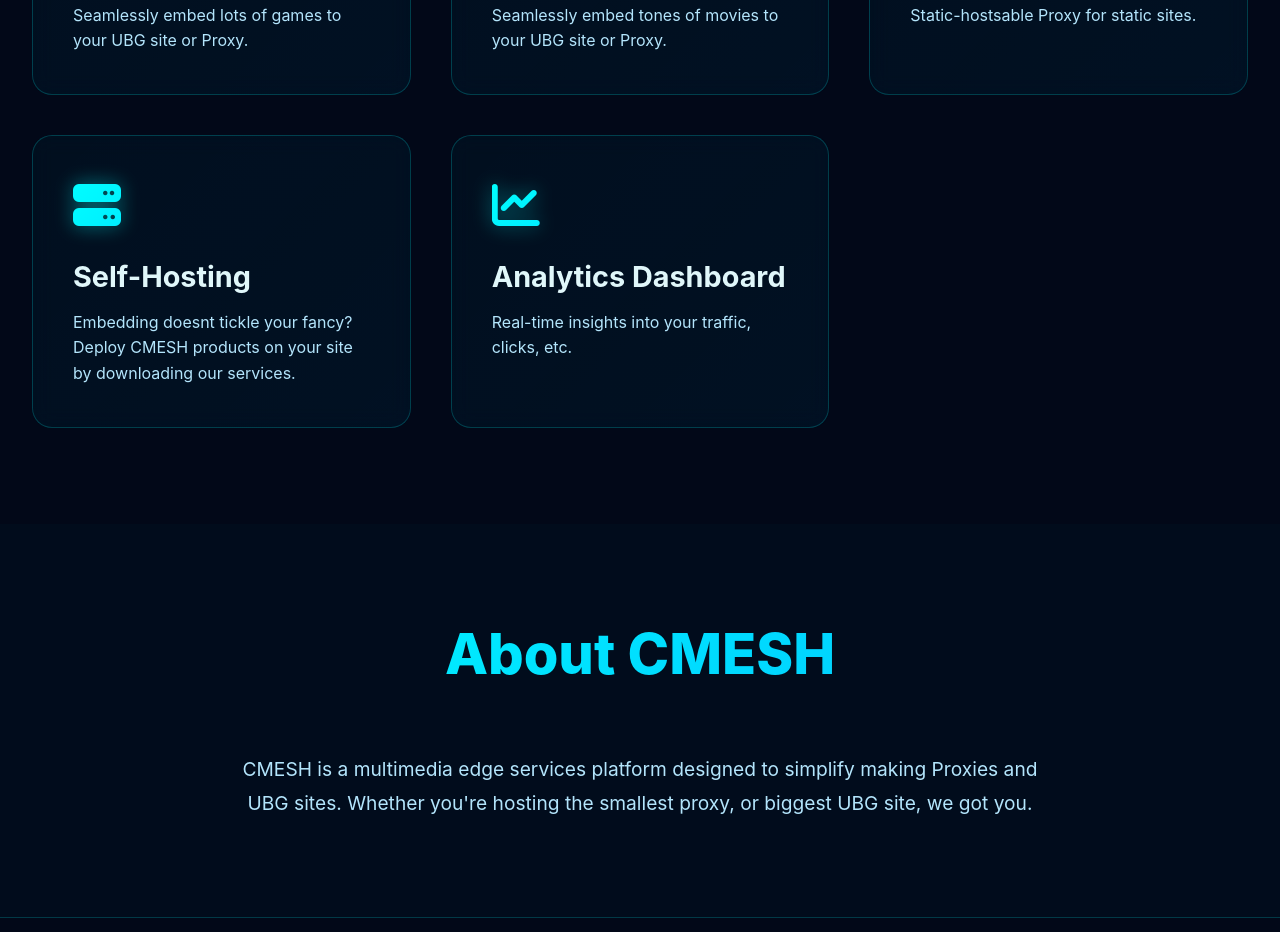
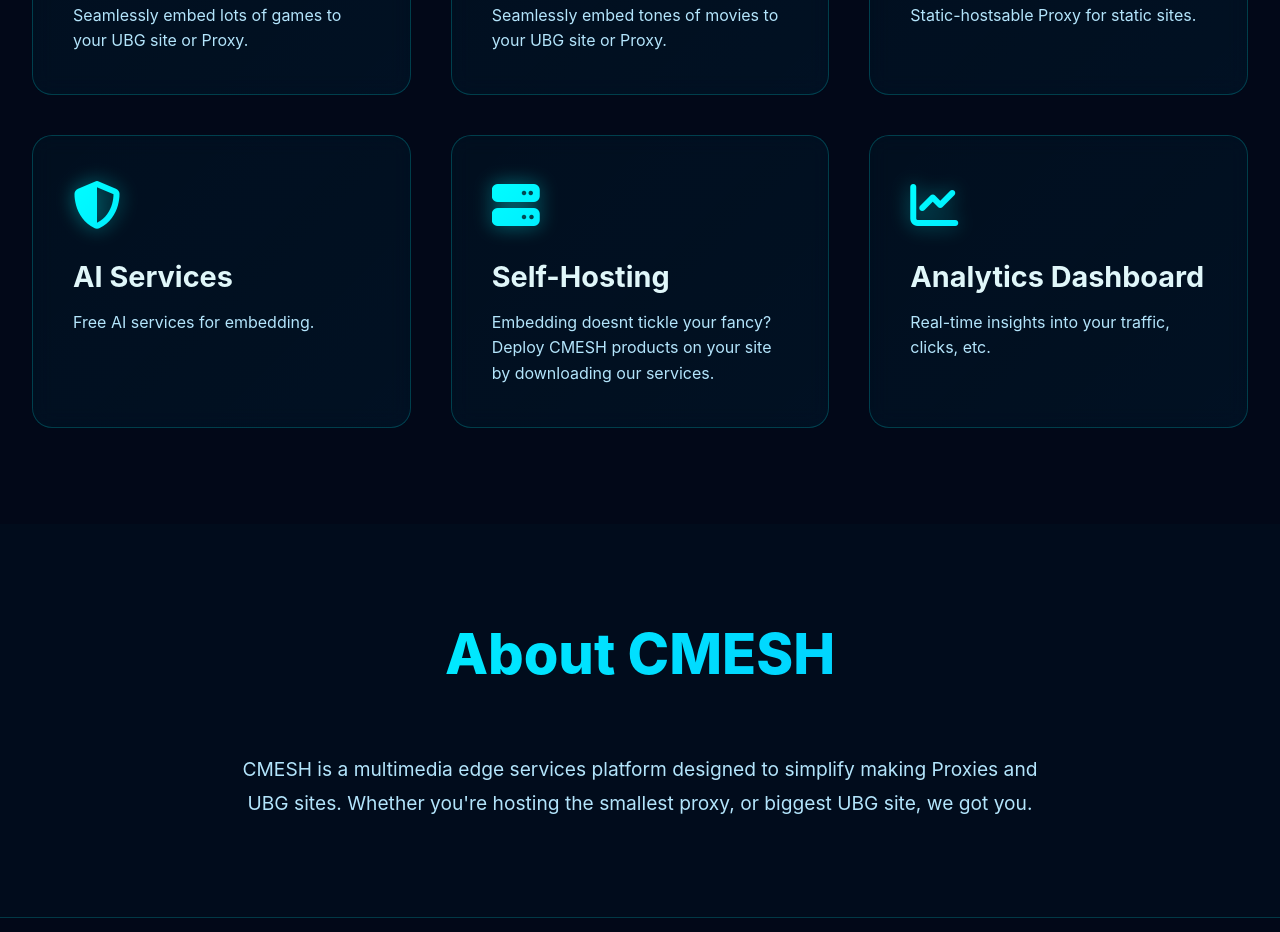
Before and after one commit to ItsCrafted/cmesh-home, a plain HTML site: page index.html in a window 1280 px wide. Shown: the part 1115-2047 px from the top of the page. Drawn offline with Linux system fonts and the light colour scheme.

Commit message:
Update index.html

```diff
--- a/index.html
+++ b/index.html
@@ -58,6 +58,12 @@
                 </div>
 
                 <div class="feature-card">
+                    <div class="feature-icon"><i class="fas fa-shield-halved"></i></div>
+                    <h3>AI Services</h3>
+                    <p>Free AI services for embedding.</p>
+                </div>
+
+                <div class="feature-card">
                     <div class="feature-icon"><i class="fas fa-server"></i></div>
                     <h3>Self-Hosting</h3>
                     <p>Embedding doesnt tickle your fancy? Deploy CMESH products on your site by downloading our services.</p>
```
